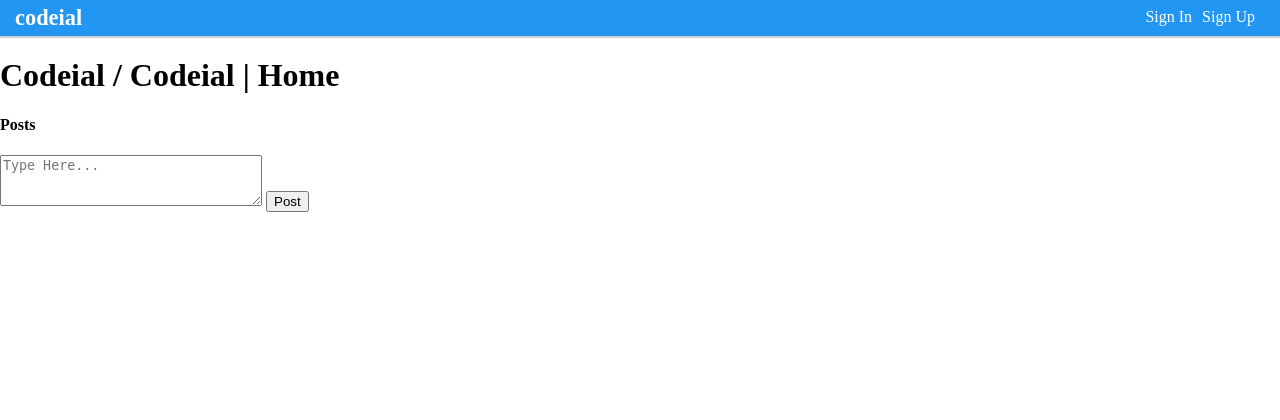
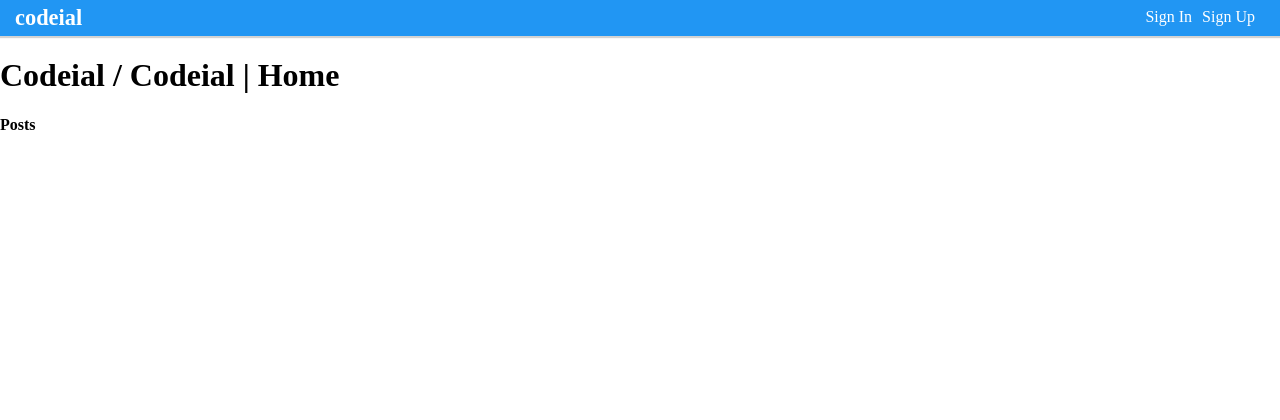
Before and after one commit to Gurleen1601/Codeial, a Node server app: page / in a window 1280 px wide. Shown: the top 420 px of the page. Run offline with Node 20, Linux system fonts and the light colour scheme; data that the repository does not hold is empty; some libraries are stand-ins or nearby versions.

Commit message:
checked authentication on creating posts

```diff
--- a/routes/posts.js
+++ b/routes/posts.js
@@ -1,8 +1,9 @@
 const express=require('express');
 const router=express.Router();
+const passport=require('passport');
 
 const postController=require('../controllers/posts_controller');
 
-router.post('/create',postController.create);
+router.post('/create',passport.checkAuthentication,postController.create);
 
 module.exports=router;
--- a/views/home.ejs
+++ b/views/home.ejs
@@ -2,10 +2,12 @@
 
 <section id="feed-posts">
       <h4>Posts</h4>
+      <%if(locals.user) {%>
       <form action="/posts/create" id="new-post-form" method="post">
           <textarea name="content" cols="30" rows="3" placeholder="Type Here..."></textarea>
           <input type="submit" value="Post">
       </form>
+      <% } %>
       <div id="posts-list-container">
           <ul>
               <% for(post of posts) {%>
```
